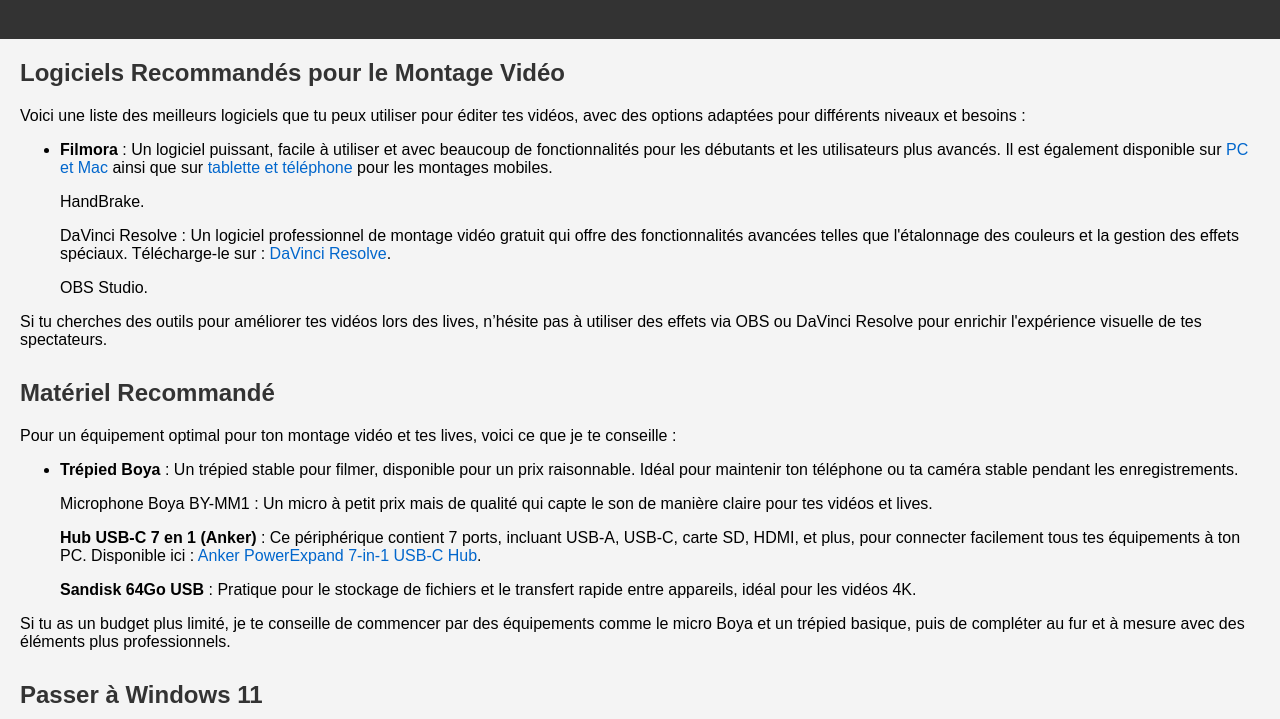
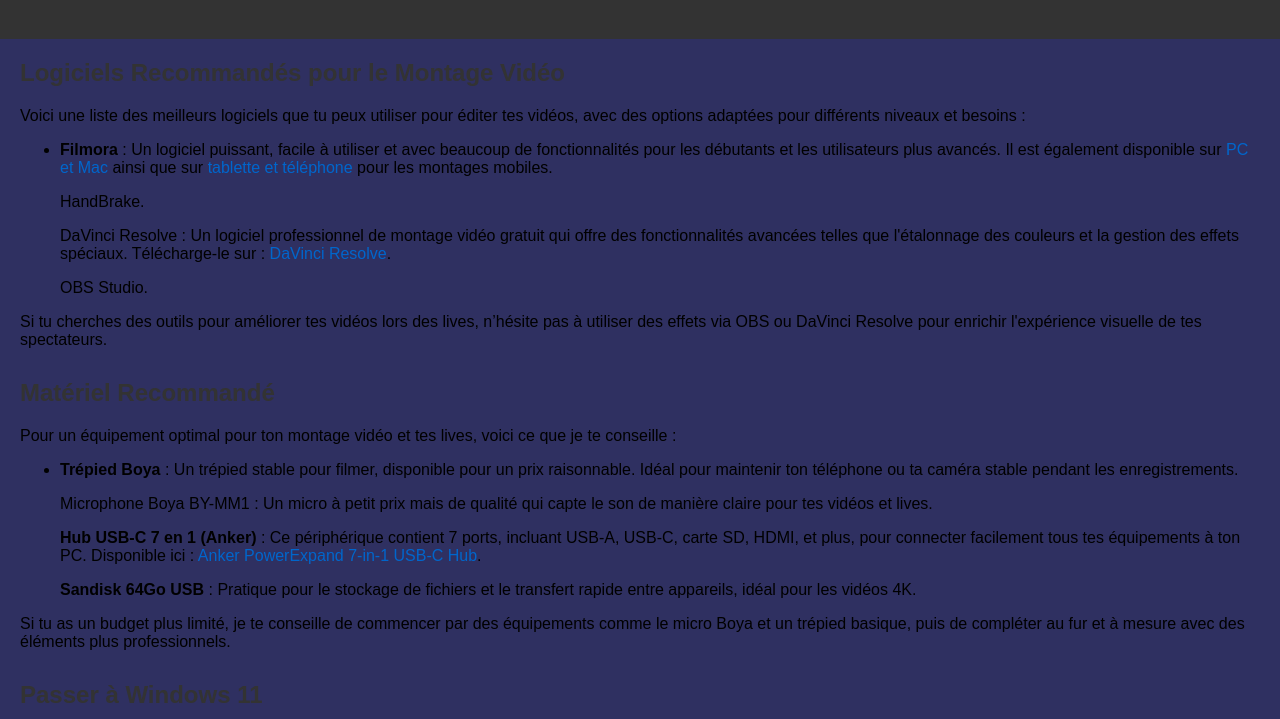
Before and after one commit to L-VS/guidemntg, a plain HTML site: page index.html in a window 1280 px wide. Shown: the part 81-800 px from the top of the page. Drawn offline with Linux system fonts and the light colour scheme.

Commit message:
Update index.html

```diff
--- a/index.html
+++ b/index.html
@@ -10,7 +10,7 @@
             font-family: Arial, sans-serif;
             margin: 0;
             padding: 0;
-            background-color: #f4f4f4;
+            background-color: #2f3061;
         }
         header {
             background-color: #333;
```
